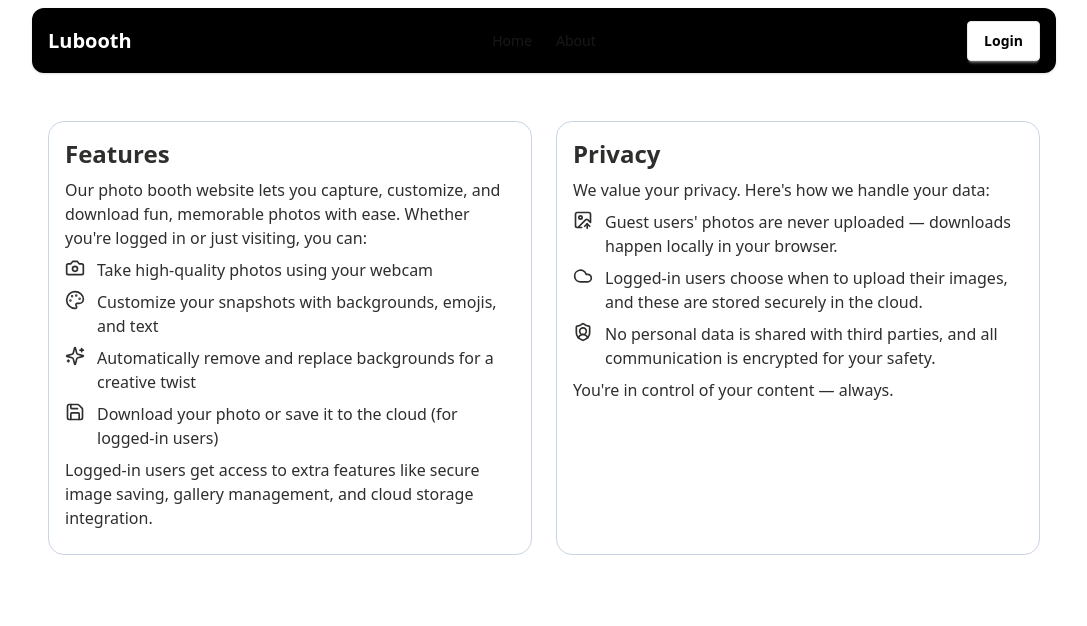
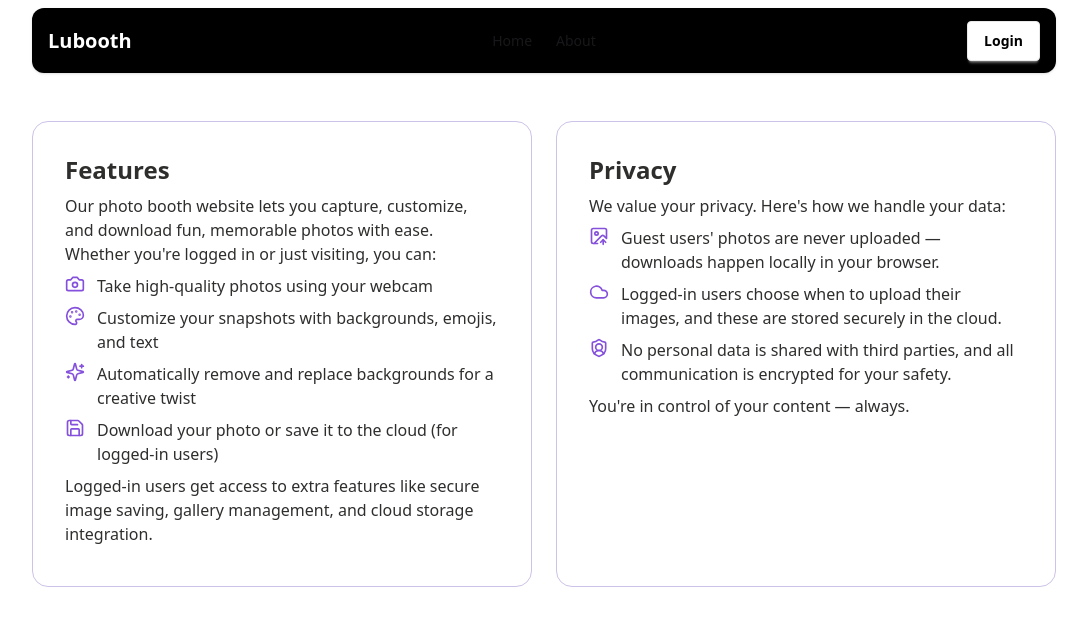
Before and after one commit to Timqtzy/TimBooth, a React (Vite) app in the folder timbooth/: page /about in a window 1280 px wide. Shown: the top 626 px of the page, without its empty margins (96-1183 px from the left). Built offline with nearby package versions, Linux system fonts and the light colour scheme.

Commit message:
style about

```diff
--- a/timbooth/src/pages/About.jsx
+++ b/timbooth/src/pages/About.jsx
@@ -19,8 +19,8 @@ const About = () => {
         </section>
       </div>
 
-      <div className="grid grid-cols-1 md:grid-cols-2 gap-6 px-4 max-w-screen-lg mx-auto mb-14">
-        <section className="text-[#2E2F2D] w-full p-4 border border-slate-300 rounded-2xl h-full">
+      <div className="grid grid-cols-1 md:grid-cols-2 gap-6 px-4 xl:px-0 max-w-screen-lg mx-auto mb-14">
+        <section className="text-[#2E2F2D] w-full p-8 border border-[#cdc2e7]  rounded-2xl h-full">
           <h3 className="font-bold text-2xl">Features</h3>
           <p className="py-2">
             Our photo booth website lets you capture, customize, and download
@@ -30,25 +30,25 @@ const About = () => {
           <div className="flex flex-col gap-2">
             <p className="font-medium flex gap-2">
               <span className="flex-shrink-0 w-6">
-                <Camera className="w-5 h-5" />
+                <Camera className="w-5 h-5 text-[#8450DC]" />
               </span>{" "}
               Take high-quality photos using your webcam
             </p>
             <p className="font-medium flex gap-2">
               <span className="flex-shrink-0 w-6">
-                <Palette className="w-5 h-5" />
+                <Palette className="w-5 h-5 text-[#8450DC]" />
               </span>{" "}
               Customize your snapshots with backgrounds, emojis, and text
             </p>
             <p className="font-medium flex gap-2">
               <span className="flex-shrink-0 w-6">
-                <Sparkles className="w-5 h-5" />
+                <Sparkles className="w-5 h-5 text-[#8450DC]" />
               </span>{" "}
               Automatically remove and replace backgrounds for a creative twist
             </p>
             <p className="font-medium flex gap-2">
               <span className="flex-shrink-0 w-6">
-                <Save className="w-5 h-5" />
+                <Save className="w-5 h-5 text-[#8450DC]" />
               </span>{" "}
               Download your photo or save it to the cloud (for logged-in users)
             </p>
@@ -58,7 +58,7 @@ const About = () => {
             saving, gallery management, and cloud storage integration.
           </p>
         </section>
-        <section className="text-[#2E2F2D] w-full p-4 border border-slate-300 rounded-2xl h-full">
+        <section className="text-[#2E2F2D] w-full p-8 border border-[#cdc2e7] rounded-2xl h-full">
           <h3 className="font-semibold text-2xl">Privacy</h3>
           <p className="py-2">
             We value your privacy. Here's how we handle your data:
@@ -66,21 +66,21 @@ const About = () => {
           <div className="flex flex-col gap-2">
             <p className="font-medium flex gap-2">
               <span className="flex-shrink-0 w-6">
-                <ImageUp className="w-5 h-5" />
+                <ImageUp className="w-5 h-5 text-[#8450DC]" />
               </span>{" "}
               Guest users' photos are never uploaded — downloads happen locally
               in your browser.
             </p>
             <p className="font-medium flex gap-2">
               <span className="flex-shrink-0 w-6">
-                <Cloud className="w-5 h-5" />
+                <Cloud className="w-5 h-5 text-[#8450DC]" />
               </span>{" "}
               Logged-in users choose when to upload their images, and these are
               stored securely in the cloud.
             </p>
             <p className="font-medium flex gap-2">
               <span className="flex-shrink-0 w-6">
-                <ShieldUser className="w-5 h-5" />
+                <ShieldUser className="w-5 h-5 text-[#8450DC]" />
               </span>{" "}
               No personal data is shared with third parties, and all
               communication is encrypted for your safety.
```
